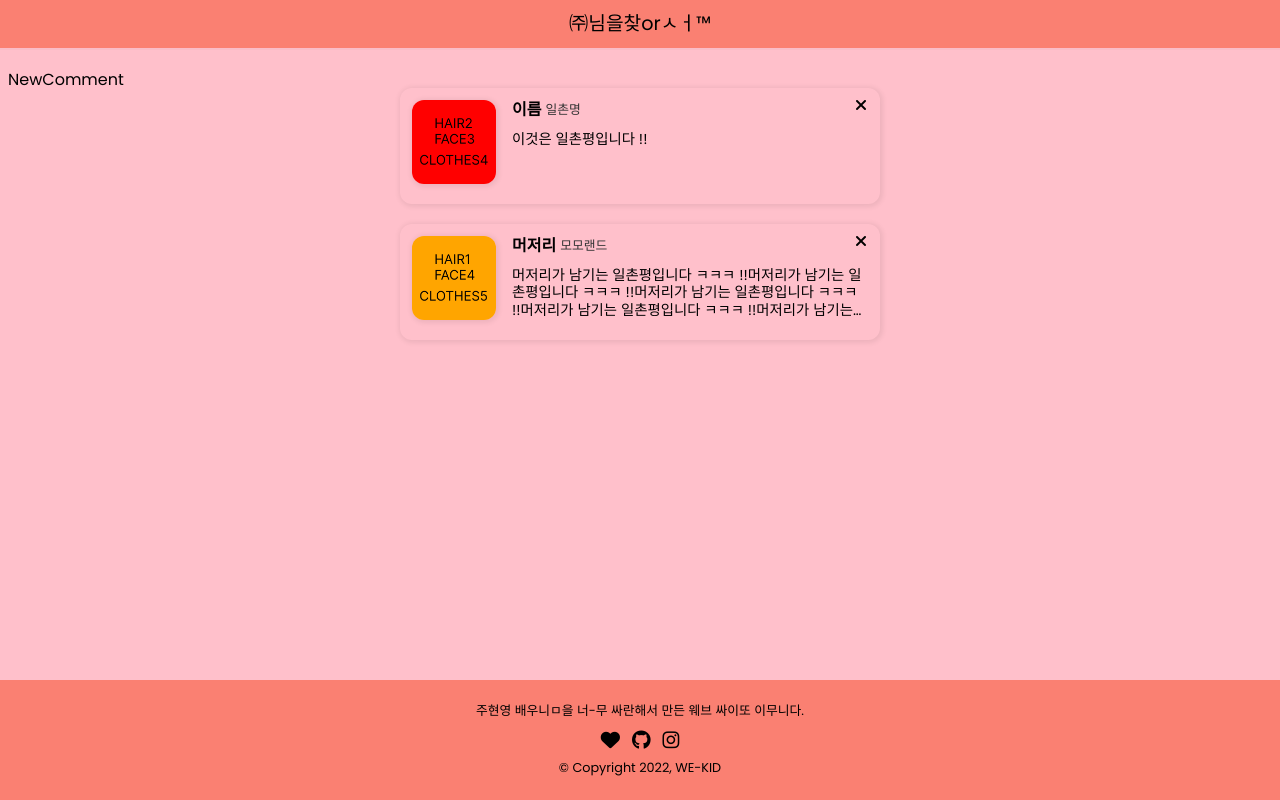
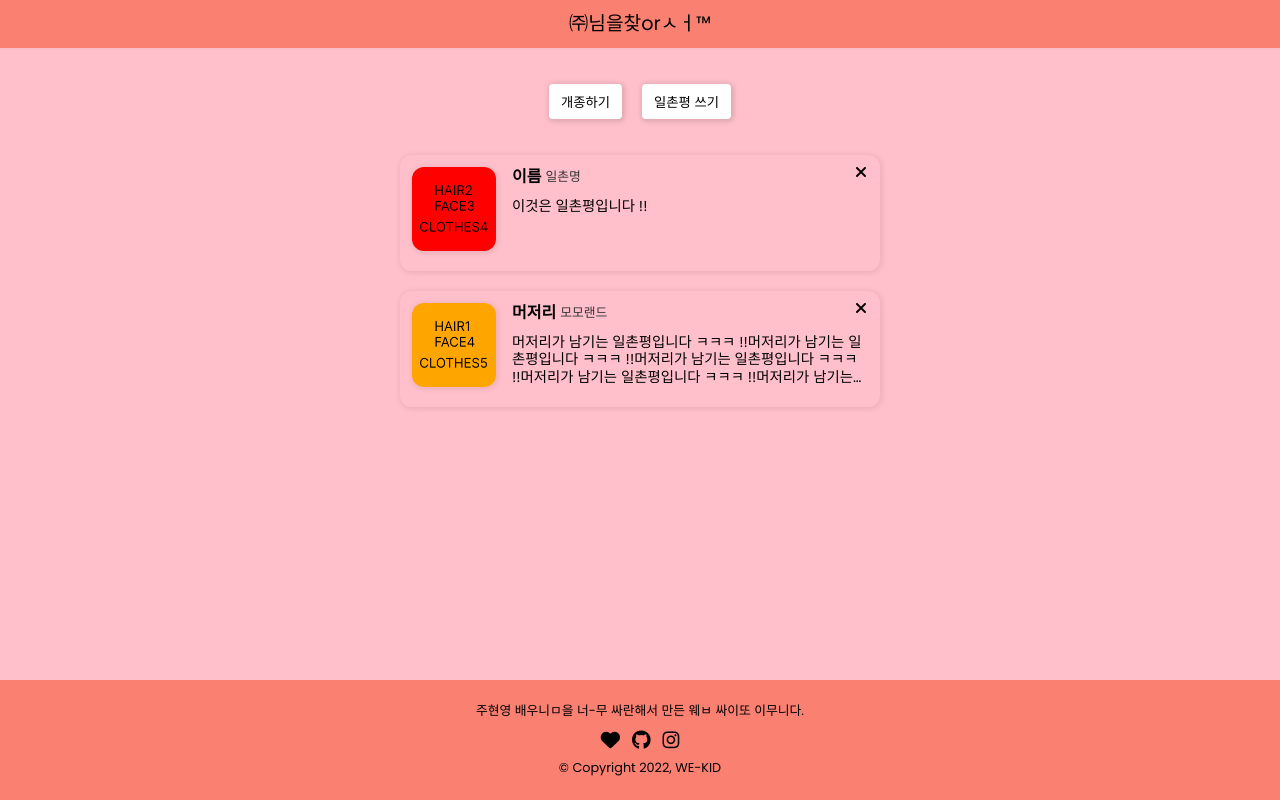
Before and after one commit to wekidseoul/joomix, a React (Create React App) app: page /#/comments in a window 1280 px wide. Built offline with nearby package versions, Linux system fonts and the light colour scheme.

Commit message:
졸려요

```diff
--- a/public/index.html
+++ b/public/index.html
@@ -42,6 +42,7 @@
   <body>
     <noscript>You need to enable JavaScript to run this app.</noscript>
     <div id="root"></div>
+    <div id="modal"></div>
     <!--
       This HTML file is a template.
       If you open it directly in the browser, you will see an empty page.
--- a/src/components/NewComment.tsx
+++ b/src/components/NewComment.tsx
@@ -1,5 +1,13 @@
+import styled from 'styled-components';
+
+const StyledNewComment = styled.div`
+  padding: 24px 40px;
+  background-color: #f0f0f0;
+  border-radius: 8px;
+`;
+
 const NewComment = () => {
-  return <div>NewComment</div>;
+  return <StyledNewComment>NewComment</StyledNewComment>;
 };
 
 export default NewComment;
--- /dev/null
+++ b/src/components/UI/Modal.tsx
@@ -0,0 +1,50 @@
+import { ReactNode } from 'react';
+import styled from 'styled-components';
+
+import Portal from './Portal';
+
+const StyledModal = styled(Portal)`
+  background-color: #00000050;
+  position: fixed;
+  top: 0;
+  right: 0;
+  bottom: 0;
+  left: 0;
+  display: flex;
+  justify-content: center;
+  align-items: center;
+`;
+
+const StyledBackdrop = styled.div`
+  background-color: #00000090;
+  backdrop-filter: blur(1px);
+  position: fixed;
+  z-index: 1000;
+  top: 0;
+  right: 0;
+  bottom: 0;
+  left: 0;
+  cursor: pointer;
+`;
+
+const StyledContents = styled.div`
+  position: absolute;
+  top: 50%;
+  left: 50%;
+  transform: translate(-50%, -50%);
+  z-index: 2000;
+`;
+
+const Modal: React.FC<{ closeModal: () => void; children: ReactNode }> = ({
+  closeModal,
+  children,
+}) => {
+  return (
+    <StyledModal>
+      <StyledBackdrop onClick={closeModal} />
+      <StyledContents>{children}</StyledContents>
+    </StyledModal>
+  );
+};
+
+export default Modal;
--- /dev/null
+++ b/src/components/UI/Portal.tsx
@@ -0,0 +1,11 @@
+import { ReactNode } from 'react';
+import { createPortal } from 'react-dom';
+
+const Portal: React.FC<{ children: ReactNode }> = ({ children }) => {
+  return createPortal(
+    children,
+    document.getElementById('modal') as HTMLDivElement
+  );
+};
+
+export default Portal;
--- a/src/components/layout/Footer.tsx
+++ b/src/components/layout/Footer.tsx
@@ -32,7 +32,7 @@ const StyledLinks = styled.ul`
 const Footer = () => {
   return (
     <StyledFooter>
-      <p>주현영 배우니ㅁ을 너-무 싸란해서 만든 웨브 싸이또 이무니다.</p>
+      <p>주현영 배우니ㅁ을 너-무 싸란해서 만든 웨ㅂ 싸이또 이무니다.</p>
       <StyledLinks>
         <li>
           <a href="https://www.instagram.com/2ruka__">
--- a/src/context.tsx
+++ b/src/context.tsx
@@ -3,19 +3,19 @@ import { createContext, ReactNode, useState } from 'react';
 import { ContextType, Avatar } from './types';
 
 const initialValue = {
-  options: {
+  avatar: {
     background: '',
     clothes: '',
     face: '',
     hair: '',
   },
-  setOptions: () => {},
+  setAvatar: () => {},
 };
 
 export const ctx = createContext<ContextType>(initialValue);
 
 const ContextProvider: React.FC<{ children: ReactNode }> = ({ children }) => {
-  const [options, setOptions] = useState<Avatar>({
+  const [avatar, setAvatar] = useState<Avatar>({
     background: 'default',
     clothes: 'default',
     face: 'default',
@@ -25,8 +25,8 @@ const ContextProvider: React.FC<{ children: ReactNode }> = ({ children }) => {
   return (
     <ctx.Provider
       value={{
-        options,
-        setOptions,
+        avatar,
+        setAvatar,
       }}
     >
       {children}
--- a/src/pages/Comments.tsx
+++ b/src/pages/Comments.tsx
@@ -1,6 +1,10 @@
+import { useState } from 'react';
+import { useNavigate } from 'react-router-dom';
 import styled from 'styled-components';
+
 import CommentList from '../components/CommentList';
 import NewComment from '../components/NewComment';
+import Modal from '../components/UI/Modal';
 
 const COMMENTS = [
   {
@@ -33,14 +37,45 @@ const COMMENTS = [
 ];
 
 const StyledComments = styled.div`
-  padding: 24px 8px 40px;
+  padding: 24px 12px 40px;
+`;
+
+const StyledButtons = styled.div`
+  display: flex;
+  justify-content: center;
+  gap: 20px;
+  margin-bottom: 36px;
+  width: fit-content;
+  margin: 12px auto 36px;
+  button {
+    display: block;
+    background: #fff;
+    border: none;
+    border-radius: 4px;
+    padding: 8px 12px;
+    box-shadow: 1px 1px 5px 2px #00000020;
+    cursor: pointer;
+  }
 `;
 
 const Comments = () => {
+  const [isModalOpen, setIsModalOpen] = useState(false);
+
+  const navigate = useNavigate();
+
   return (
     <StyledComments>
-      <NewComment />
+      <StyledButtons>
+        <button onClick={() => navigate('/')}>개종하기</button>
+        <button onClick={() => setIsModalOpen(true)}>일촌평 쓰기</button>
+      </StyledButtons>
+
       <CommentList comments={COMMENTS} />
+      {isModalOpen && (
+        <Modal closeModal={() => setIsModalOpen(false)}>
+          <NewComment />
+        </Modal>
+      )}
     </StyledComments>
   );
 };
--- a/src/pages/GenerateAvatar.tsx
+++ b/src/pages/GenerateAvatar.tsx
@@ -13,7 +13,7 @@ import AvatarOptions from '../components/AvatarOptions';
 import AvatarPreview from '../components/AvatarPreview';
 
 const StyledGenerateAvatar = styled.main`
-  padding: 24px 8px 40px;
+  padding: 24px 12px 40px;
 `;
 
 const StyledButtons = styled.div`
@@ -26,21 +26,23 @@ const StyledButtons = styled.div`
     border: none;
     border-radius: 4px;
     padding: 8px 12px;
+    box-shadow: 1px 1px 5px 2px #00000020;
+    cursor: pointer;
   }
 `;
 
 const GenerateAvatar = () => {
-  const { options, setOptions } = useContext(ctx);
+  const { avatar, setAvatar } = useContext(ctx);
   const navigate = useNavigate();
 
-  const [selectedOptions, setAvatar] = useState<Avatar>(options);
+  const [selectedOptions, setSelectedOptions] = useState<Avatar>(avatar);
 
   const handleChangeOption = (part: AvatarPart, selectedKey: string) => {
-    setAvatar((prev) => ({ ...prev, [part]: selectedKey }));
+    setSelectedOptions((prev) => ({ ...prev, [part]: selectedKey }));
   };
 
   const shuffleAvatar = () => {
-    setAvatar({
+    setSelectedOptions({
       background:
         BackgroundOptions[Math.floor(Math.random() * BackgroundOptions.length)]
           .key,
@@ -58,7 +60,7 @@ const GenerateAvatar = () => {
       ) !== -1
     )
       return;
-    setOptions(selectedOptions);
+    setAvatar(selectedOptions);
     navigate('/comments');
   };
 
--- a/src/types.ts
+++ b/src/types.ts
@@ -15,8 +15,8 @@ export interface Avatar {
 }
 
 export interface ContextType {
-  options: Avatar;
-  setOptions: Dispatch<SetStateAction<Avatar>>;
+  avatar: Avatar;
+  setAvatar: Dispatch<SetStateAction<Avatar>>;
 }
 
 export interface Comment {
```
